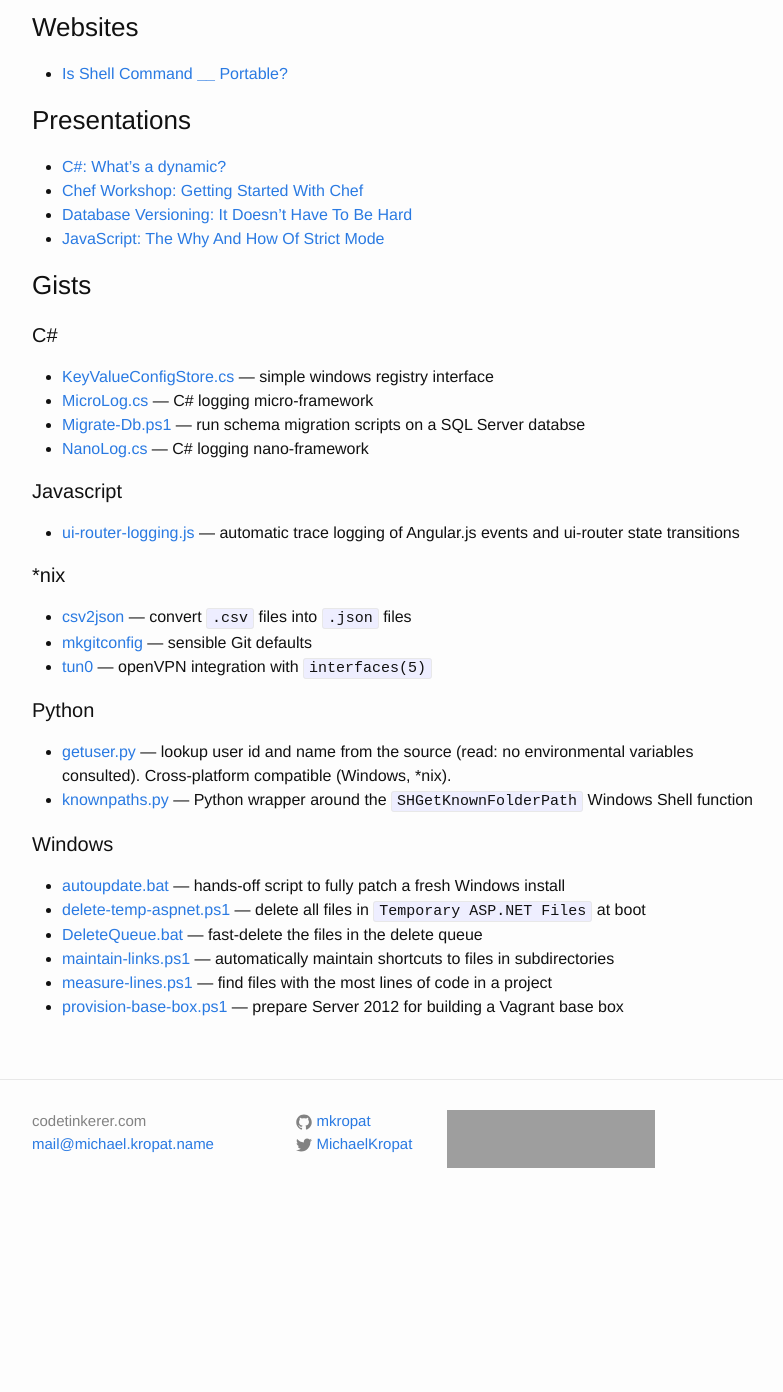
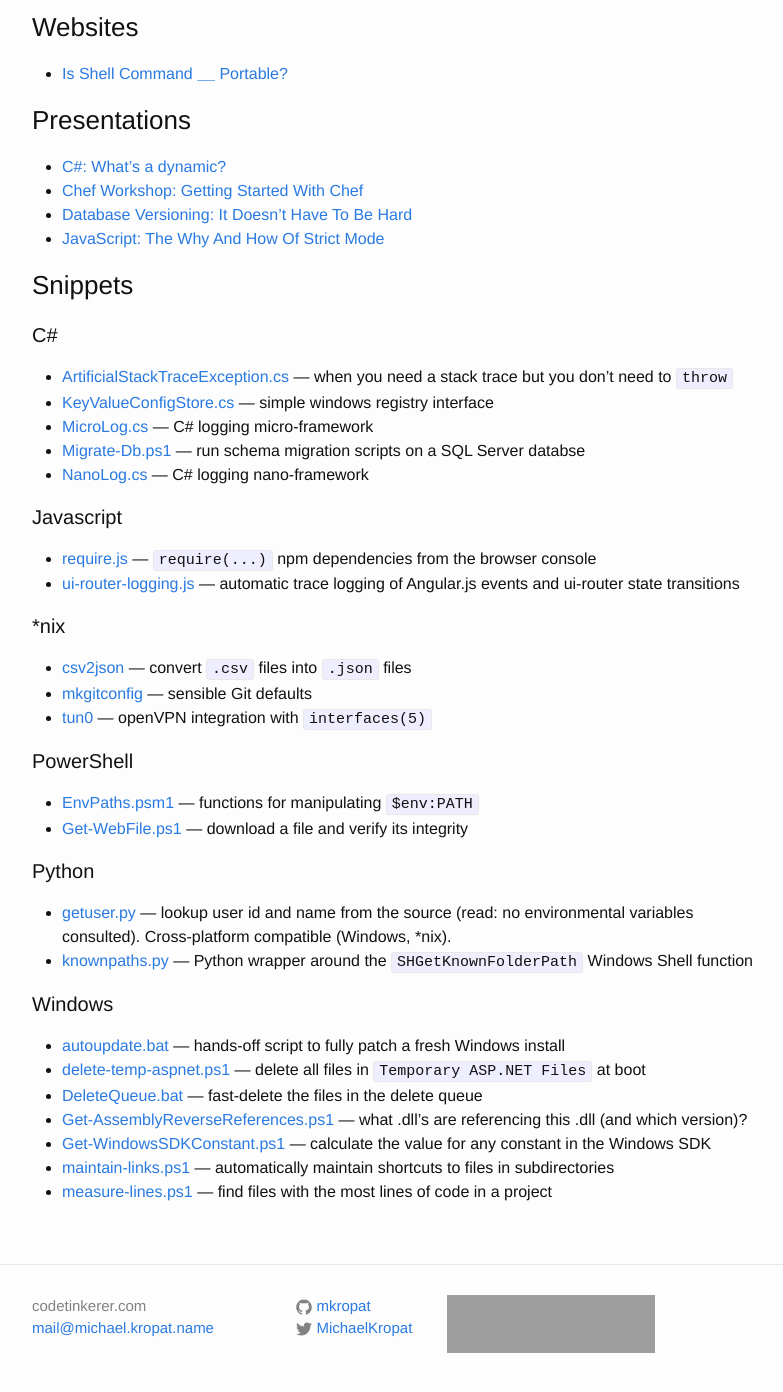
Before and after one commit to mkropat/mkropat.github.io, a Jekyll site: the page built from index.md, in a window 1280 px wide and 1400 px high, scrolled down 537 px. Shown: the top 1392 px of the window, without its empty margins (238-1021 px from the left). Built offline with Jekyll 4.4.1, drawn with Linux system fonts in a browser that asks for light colours; before the commit the page ends 1752 px from its top, so only the background shows below that; grey boxes are pictures that could not be loaded.

Commit message:
Update snippets

```diff
--- a/index.md
+++ b/index.md
@@ -31,10 +31,11 @@ Some stuff I've worked on:
 - [Database Versioning: It Doesn't Have To Be Hard](/presentation-db-versioning/)
 - [JavaScript: The Why And How Of Strict Mode](/presentation-js-strict-mode/)
 
-### Gists
+### Snippets
 
 <h4>C#</h4>
 
+- [ArtificialStackTraceException.cs](https://gist.github.com/mkropat/afc501468d669c97f027b52c3adc10b5) — when you need a stack trace but you don't need to `throw`
 - [KeyValueConfigStore.cs](https://gist.github.com/mkropat/abf0f1235f0c76034733) — simple windows registry interface
 - [MicroLog.cs](https://gist.github.com/mkropat/efa2b76272f900774f27) — C# logging micro-framework
 - [Migrate-Db.ps1](https://gist.github.com/mkropat/1ba7ffd1d14f55f63fb3) — run schema migration scripts on a SQL Server databse
@@ -42,6 +43,7 @@ Some stuff I've worked on:
 
 #### Javascript
 
+- [require.js](https://gist.github.com/mkropat/c25ef5fc57d75a042868e6a160c175cf) — `require(...)` npm dependencies from the browser console
 - [ui-router-logging.js](https://gist.github.com/mkropat/6de4e1dc3a9577789917) — automatic trace logging of Angular.js events and ui-router state transitions
 
 #### *nix
@@ -49,6 +51,11 @@ Some stuff I've worked on:
 - [csv2json](https://gist.github.com/mkropat/1fdde16aafe3b769bd1b) — convert `.csv` files into `.json` files
 - [mkgitconfig](https://gist.github.com/mkropat/473c5515477e2eb7e008) — sensible Git defaults
 - [tun0](https://gist.github.com/mkropat/5b3031fbc35f464ebea8) — openVPN integration with `interfaces(5)`
+
+#### PowerShell
+
+- [EnvPaths.psm1](https://gist.github.com/mkropat/c1226e0cc2ca941b23a9) — functions for manipulating `$env:PATH`
+- [Get-WebFile.ps1](https://gist.github.com/mkropat/16c5cf675faf29140e76ca72f0b4c0cf) — download a file and verify its integrity
 
 #### Python
 
@@ -60,6 +67,7 @@ Some stuff I've worked on:
 - [autoupdate.bat](https://gist.github.com/mkropat/d0f6135d1e754a16b980) — hands-off script to fully patch a fresh Windows install
 - [delete-temp-aspnet.ps1](https://gist.github.com/mkropat/8eaf13fb3dc76f4b7626) — delete all files in `Temporary ASP.NET Files` at boot
 - [DeleteQueue.bat](https://gist.github.com/mkropat/8d385f15936876ac151d) — fast-delete the files in the delete queue
+- [Get-AssemblyReverseReferences.ps1](https://gist.github.com/mkropat/fa8b03dbcff8b9184b20) — what .dll's are referencing this .dll (and which version)?
+- [Get-WindowsSDKConstant.ps1](https://gist.github.com/mkropat/d8b744c994eaa59493648f8795d9dde8) — calculate the value for any constant in the Windows SDK
 - [maintain-links.ps1](https://gist.github.com/mkropat/fa0bc9179c0610b84543) — automatically maintain shortcuts to files in subdirectories
 - [measure-lines.ps1](https://gist.github.com/mkropat/c7741d92fb3ab580f332) — find files with the most lines of code in a project
-- [provision-base-box.ps1](https://gist.github.com/mkropat/0aa2b45503bcc9fc4b6f) — prepare Server 2012 for building a Vagrant base box
```
